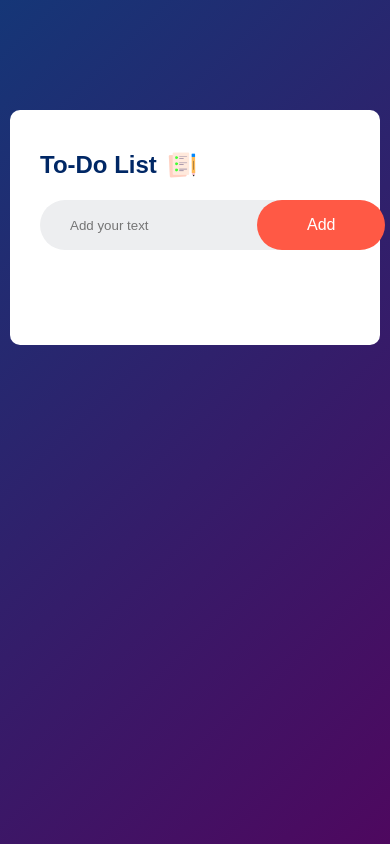
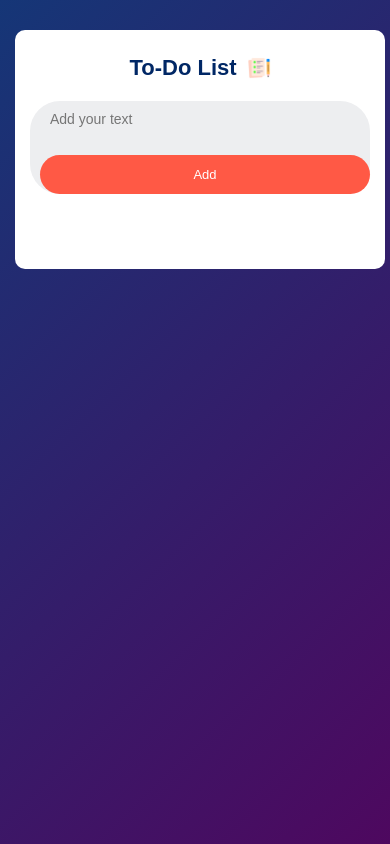
Before and after one commit to parveen2172000-beep/To-do_list, a plain HTML site: page index.html in a window 390 px wide. Drawn offline with Linux system fonts and the light colour scheme.

Commit message:
Made website responsive for mobile using CSS media queries

```diff
--- a/styleh.css
+++ b/styleh.css
@@ -1,9 +1,10 @@
-*{
+* {
     margin: 0%;
     padding: 0%;
     box-sizing: border-box;
     font-family: sans-serif;
 }
+
 .container {
     width: 100%;
     min-height: 100vh;
@@ -11,7 +12,8 @@
     background: linear-gradient(136deg, #153677, #4e085f);
     padding: 10px;
 }
-.todo-app{
+
+.todo-app {
     width: 100%;
     max-width: 540px;
     background: white;
@@ -19,17 +21,23 @@
     padding: 40px 30px 70px;
     border-radius: 10px;
 }
+
 .todo-app h2 {
     color: #002765;
     display: flex;
     margin-bottom: 20px;
     align-items: center;
+    font-size: 28px;
+    flex-wrap: wrap;
+    text-align: center;
 }
-.todo-app h2 img{
+
+.todo-app h2 img {
     width: 30px;
     margin-left: 10px;
 }
-.row{
+
+.row {
     display: flex;
     align-items: center;
     justify-content: space-between;
@@ -37,15 +45,19 @@
     border-radius: 30px;
     padding-left: 20px;
     margin-bottom: 25px;
+    gap: 8px;
 }
-input{
+
+input {
     flex: 1;
     border: none;
     outline: none;
     background: transparent;
     padding: 10px;
+    font-size: 16px;
 }
-button{
+
+button {
     border: none;
     outline: none;
     padding: 16px 50px;
@@ -54,8 +66,14 @@ button{
     font-size: 16px;
     border-radius: 40px;
     cursor: pointer;
+    transition: 0.2s ease-in-out;
 }
-ul li{
+
+button:hover {
+    opacity: 0.9;
+}
+
+ul li {
     list-style: none;
     font-size: 17px;
     padding: 12px 8px 12px 50px;
@@ -63,7 +81,8 @@ ul li{
     cursor: pointer;
     position: relative;
 }
-ul li::before{
+
+ul li::before {
     content: '';
     position: absolute;
     height: 28px;
@@ -75,17 +94,20 @@ ul li::before{
     top: 12px;
     left: 8px;
 }
-ul li.checked{
+
+ul li.checked {
     color: #555;
     text-decoration: line-through;
 }
-ul li.checked::before{
+
+ul li.checked::before {
     background-image: url("images/checked.png");
 }
+
 ul li span {
     position: absolute;
     right: 0;
-    top : 5px;
+    top: 5px;
     width: 40px;
     height: 40px;
     font-size: 22px;
@@ -94,6 +116,57 @@ ul li span {
     text-align: center;
     border-radius: 50%;
 }
-ul li span:hover{
+
+ul li span:hover {
     background: #edeef0;
 }
+
+/* 🔽 RESPONSIVE DESIGN STARTS HERE 🔽 */
+@media (max-width: 768px) {
+    .todo-app {
+        margin: 50px 10px;
+        padding: 25px 15px 50px;
+    }
+
+    .todo-app h2 {
+        font-size: 22px;
+        justify-content: center;
+    }
+
+    .row {
+        flex-direction: column;
+        align-items: stretch;
+        padding-left: 10px;
+    }
+
+    input {
+        width: 100%;
+        font-size: 14px;
+        margin-bottom: 10px;
+    }
+
+    button {
+        width: 100%;
+        padding: 12px;
+        font-size: 14px;
+    }
+
+    ul li {
+        font-size: 15px;
+        padding: 10px 8px 10px 40px;
+    }
+}
+
+@media (max-width: 480px) {
+    .todo-app {
+        margin: 20px 5px;
+    }
+
+    .todo-app h2 img {
+        width: 24px;
+    }
+
+    button {
+        font-size: 13px;
+    }
+}
```
